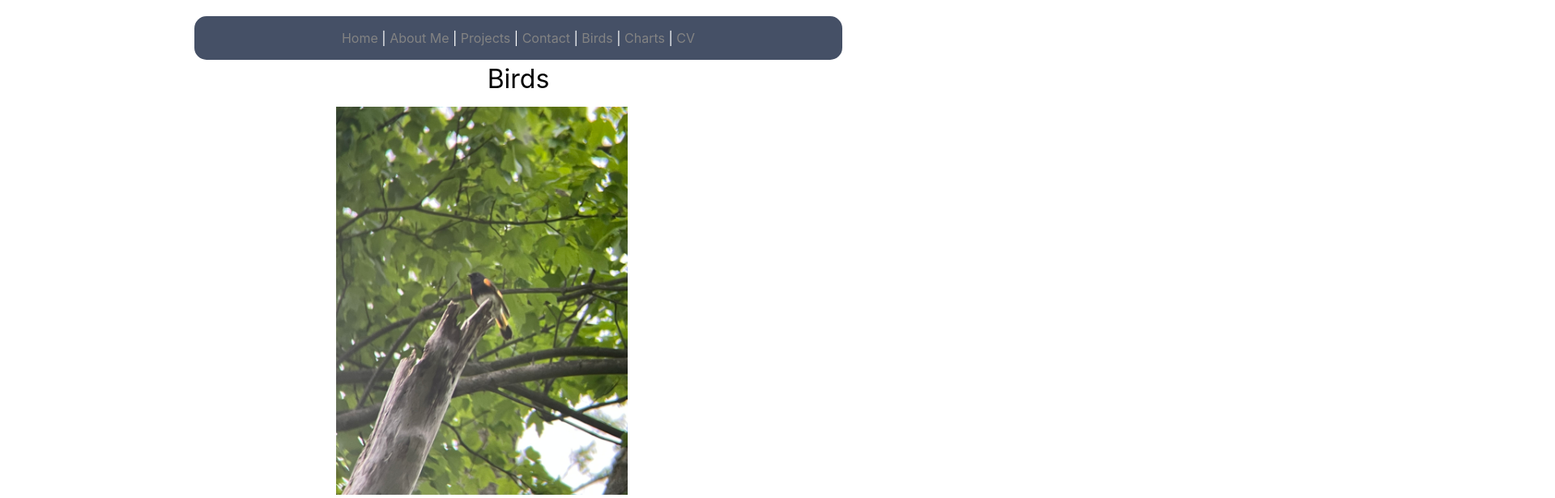
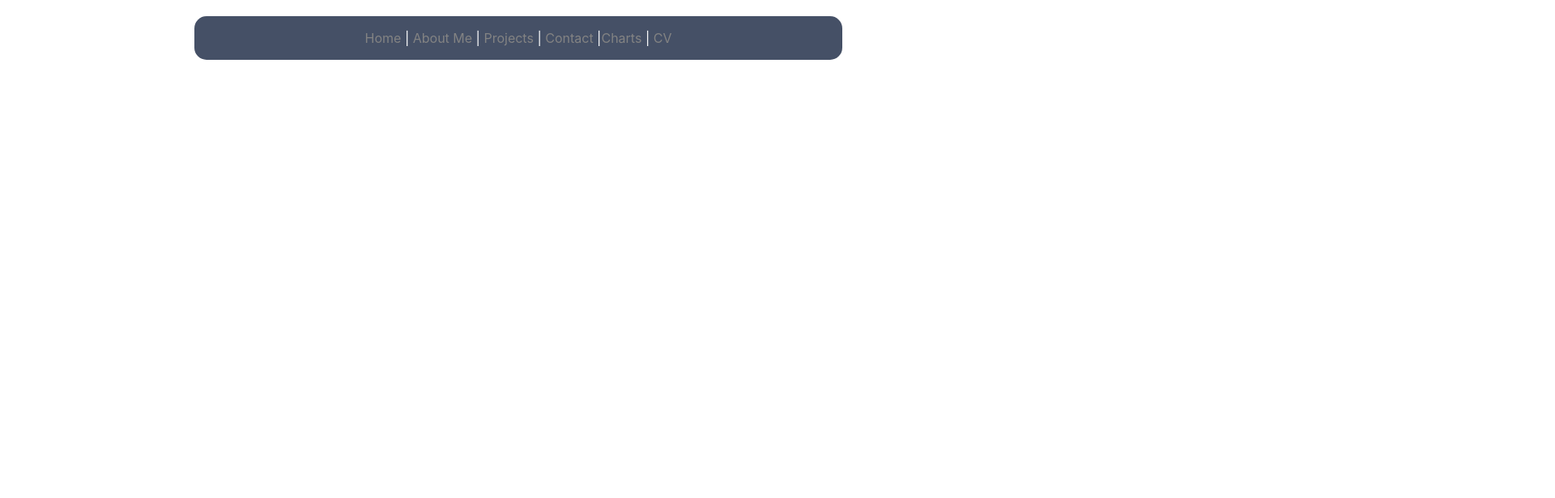
Before and after one commit to YAREMAG/personal-website, a React (Create React App) app: page /birds in a window 1280 px wide. Shown: the top 616 px of the page at 81% size, 1920 px wide, since content can reach past the window. Built offline with nearby package versions, Linux system fonts and the light colour scheme.

Commit message:
Removed birds

```diff
--- a/src/App.js
+++ b/src/App.js
@@ -5,7 +5,7 @@ import Home from './components/Home';
 import About from './components/About';
 import Projects from './components/Projects';
 import Contact from './components/Contact';
-import Birds from './components/Birds';
+
 import Charts from './components/Charts';
 import CV from './components/CV';
 
@@ -15,8 +15,8 @@ function App() {
       <div className="App">
         <header className="App-header">
           <nav>
-            <Link to="/home">Home</Link> | <Link to="/about">About Me</Link> | <Link to="/projects">Projects</Link> | <Link to="/contact">Contact</Link> | <Link to="/birds">Birds </Link>
-            | <Link to="/charts">Charts</Link> | <Link to="/cv">CV</Link>
+            <Link to="/home">Home</Link> | <Link to="/about">About Me</Link> | <Link to="/projects">Projects</Link> | <Link to="/contact">Contact</Link> |
+           <Link to="/charts">Charts</Link> | <Link to="/cv">CV</Link>
           </nav>
         </header>
         <Routes>
@@ -25,7 +25,6 @@ function App() {
           <Route path="/about" element={<About />} />
           <Route path="/projects" element={<Projects />} />
           <Route path="/contact" element={<Contact />} />
-          <Route path="/birds" element={<Birds/>}/>
           <Route path="/charts" element={<Charts/>}/>
           <Route path="/cv" element={<CV/>}/>
         </Routes>
--- a/src/components/Birds.css
+++ /dev/null
@@ -1,14 +0,0 @@
-/* Birds.css */
-
-.image {
-  max-width: 80%;
-  max-height: 600px; /* Set your desired max height */
-  width: auto; /* Maintain aspect ratio */
-  height: auto; /* Maintain aspect ratio */
-}
-
-.slick-slide {
-  display: flex;
-  justify-content: center; /* Center the images */
-  align-items: center; /* Center images vertically */
-}
--- a/src/components/Birds.js
+++ /dev/null
@@ -1,45 +0,0 @@
-import React from 'react';
-import Slider from 'react-slick';
-import './Birds.css'; // Ensure to import your CSS
-
-const importAll = (r) => {
-  let images = [];
-  r.keys().forEach((item) => {
-    images.push(r(item)); // Store each image as an individual entry
-  });
-  return images; // Return an array of images
-};
-
-// Adjust the path to your images folder
-const images = importAll(require.context('../images/birds', false, /\.(png|jpe?g|svg|JPEG)$/));
-
-const Birds = () => {
-  const settings = {
-    dots: false, // Set to false to hide bullet points
-    infinite: false,
-    speed: 500,
-    slidesToShow: 1,
-    slidesToScroll: 1,
-    adaptiveHeight: true, // Adjust height based on the current slide
-    arrows:false
-  };
-
-  return (
-    <div className="slider-container"> {/* Add a container for overflow */}
-      <h1>Birds</h1>
-      <Slider {...settings}>
-        {images.map((image, index) => (
-          <div key={index}>
-            <img
-              src={image}
-              alt={`Bird ${index + 1}`}
-              className="image"
-            />
-          </div>
-        ))}
-      </Slider>
-    </div>
-  );
-};
-
-export default Birds;
```
